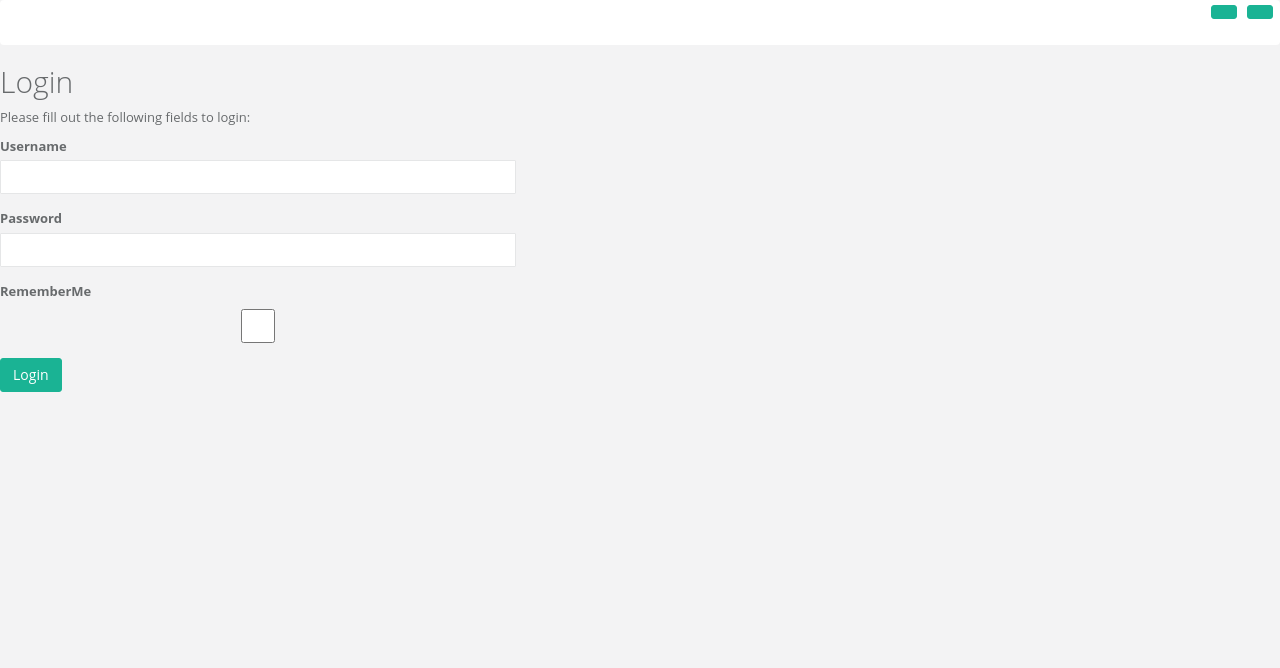
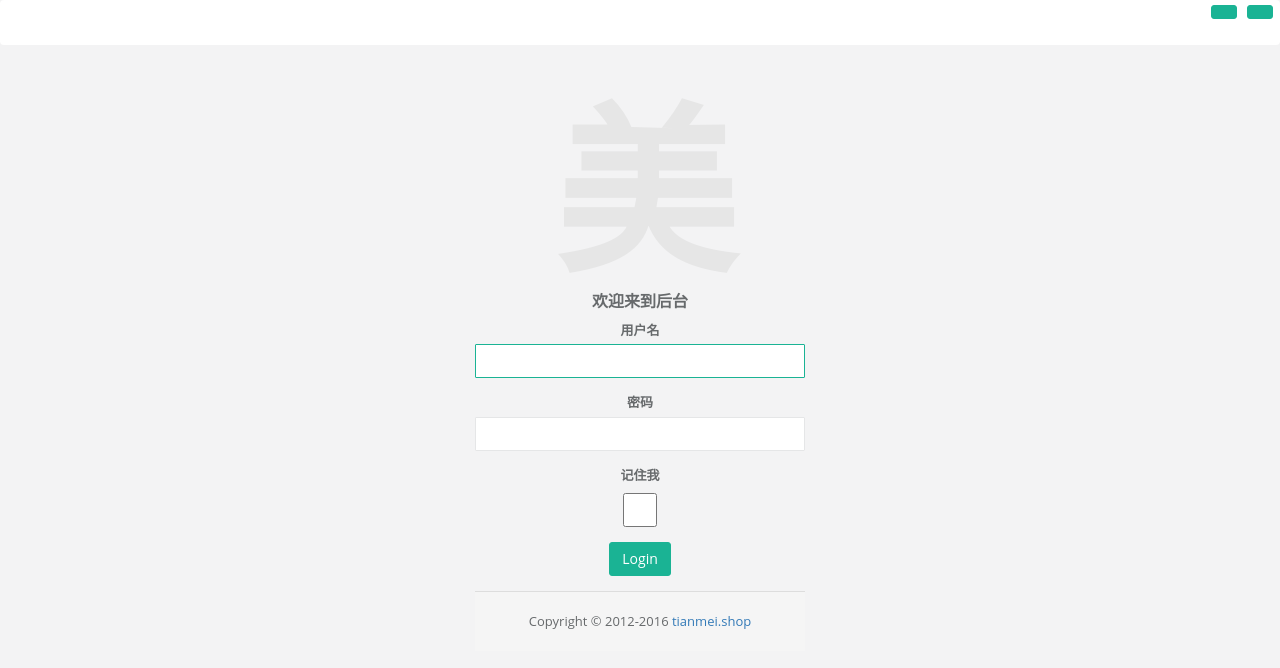
Before and after one commit to qukunkun/tianmei, a Yii app: template backend/views/site/login.php in a window 1280 px wide. Shown: the top 668 px of the page. Run offline with PHP 8.4 and a stand-in for Yii, Linux system fonts and the light colour scheme; the template is opened without the code that fills it, so the values that code supplies are empty; form fields are guessed from the names that the template uses; some libraries are stand-ins or nearby versions.

Commit message:
[e] 新增登录页面

```diff
--- a/backend/controllers/SiteController.php
+++ b/backend/controllers/SiteController.php
@@ -36,7 +36,7 @@ class SiteController extends Controller
             'verbs' => [
                 'class' => VerbFilter::className(),
                 'actions' => [
-                    'logout' => ['post'],
+                    'logout' => ['post','get'],
                 ],
             ],
         ];
--- a/backend/views/site/login.php
+++ b/backend/views/site/login.php
@@ -1,29 +1,45 @@
 <?php
-use yii\helpers\Html;
-use yii\bootstrap\ActiveForm;
 
 /* @var $this yii\web\View */
 /* @var $form yii\bootstrap\ActiveForm */
 /* @var $model \common\models\LoginForm */
 
-$this->title = 'Login';
+use yii\helpers\Html;
+use yii\bootstrap\ActiveForm;
+
+$this->title = '天美后台管理系统';
 $this->params['breadcrumbs'][] = $this->title;
 ?>
-<div class="site-login">
-    <h1><?= Html::encode($this->title) ?></h1>
+<div class="middle-box text-center loginscreen  animated fadeInDown">
+    <div>
+        <div>
 
-    <p>Please fill out the following fields to login:</p>
+            <h5 class="logo-name">美</h5>
 
-    <div class="row">
-        <div class="col-lg-5">
-            <?php $form = ActiveForm::begin(['id' => 'login-form']); ?>
-                <?= $form->field($model, 'username') ?>
-                <?= $form->field($model, 'password')->passwordInput() ?>
-                <?= $form->field($model, 'rememberMe')->checkbox() ?>
+        </div>
+        <h3>欢迎来到后台</h3>
+
+
+        <div class="row">
+            <div class="">
+                <?php $form = ActiveForm::begin(['id' => 'login-form']); ?>
+
+                <?= $form->field($model, 'username')->textInput(['autofocus' => true])->label('用户名') ?>
+
+                <?= $form->field($model, 'password')->passwordInput()->label('密码') ?>
+
+                <?= $form->field($model, 'rememberMe')->checkbox()->label('记住我') ?>
+
                 <div class="form-group">
                     <?= Html::submitButton('Login', ['class' => 'btn btn-primary', 'name' => 'login-button']) ?>
                 </div>
-            <?php ActiveForm::end(); ?>
+
+                <?php ActiveForm::end(); ?>
+            </div>
+        </div>
+    </div>
+    <div class="footer">
+        <div class="">Copyright &copy; 2012-2016 <a href="http://www.tianmei.shop/" target="_blank">tianmei.shop</a>
         </div>
     </div>
 </div>
```
